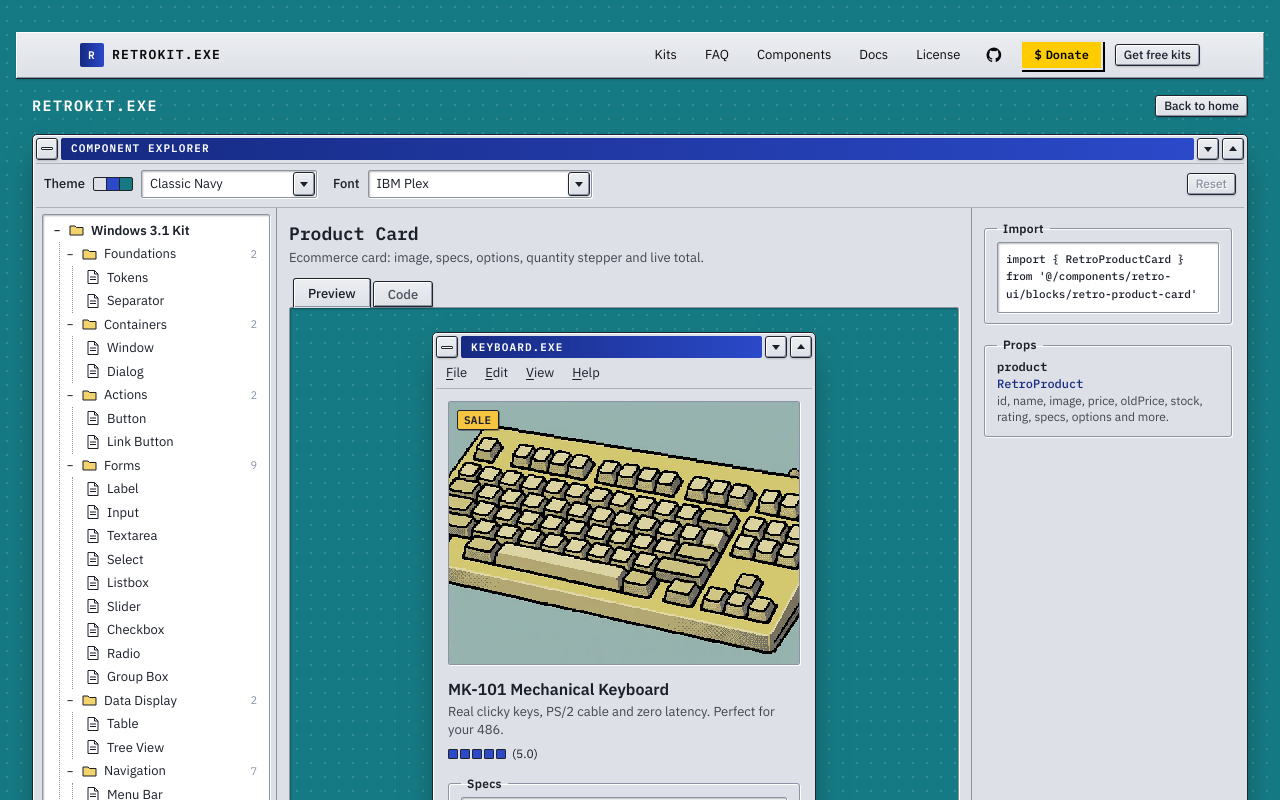
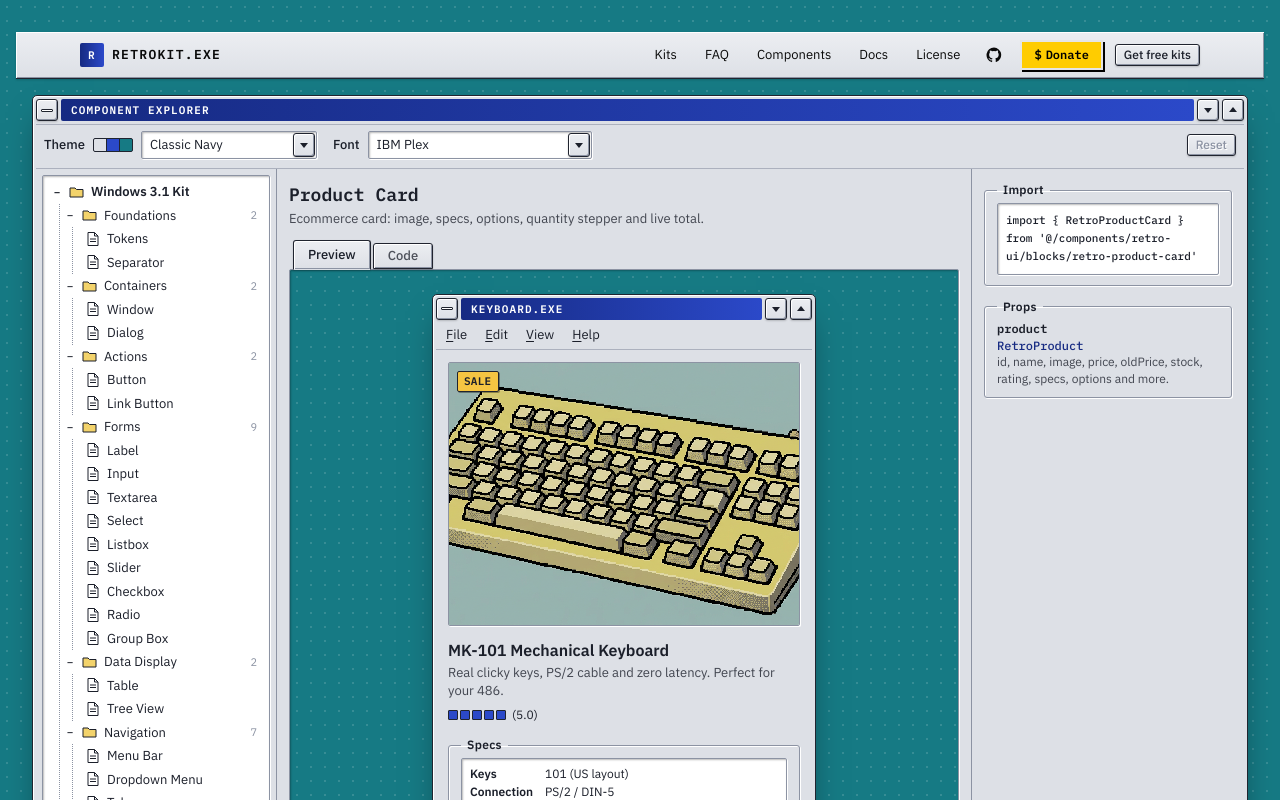
Before and after one commit to poliedro-69/retro-kit-ui, a Next.js app: page /showcase in a window 1280 px wide. Shown: the top 800 px of the page. Built offline with nearby package versions, Linux system fonts and the light colour scheme.

Commit message:
feat: remove RetroLinkButton and header from showcase page
Co-authored-by: poliedro-69 <251115843+poliedro-69@users.noreply.github.com>

```diff
--- a/app/showcase/page.tsx
+++ b/app/showcase/page.tsx
@@ -1,5 +1,4 @@
 import type { Metadata } from 'next'
-import { RetroLinkButton } from '@/components/retro-ui'
 import { SiteHeader } from '@/components/landing/site-header'
 import { ComponentExplorer } from '@/components/showcase/explorer/component-explorer'
 import { getExplorerData } from '@/components/showcase/explorer/registry'
@@ -20,14 +19,6 @@ export default async function Page() {
       <ShowcaseThemeShell>
         <SiteHeader />
         <div className="mx-auto flex max-w-7xl flex-col gap-4 px-4 py-4">
-          <div className="flex items-center justify-between gap-3">
-            <h1 className="font-rt-mono text-[15px] font-semibold tracking-widest text-rt-desktop-ink uppercase">
-              RetroKit.exe
-            </h1>
-            <RetroLinkButton href="/" size="sm">
-              Back to home
-            </RetroLinkButton>
-          </div>
           <ComponentExplorer data={data} />
           <InstallPanel />
         </div>
```
